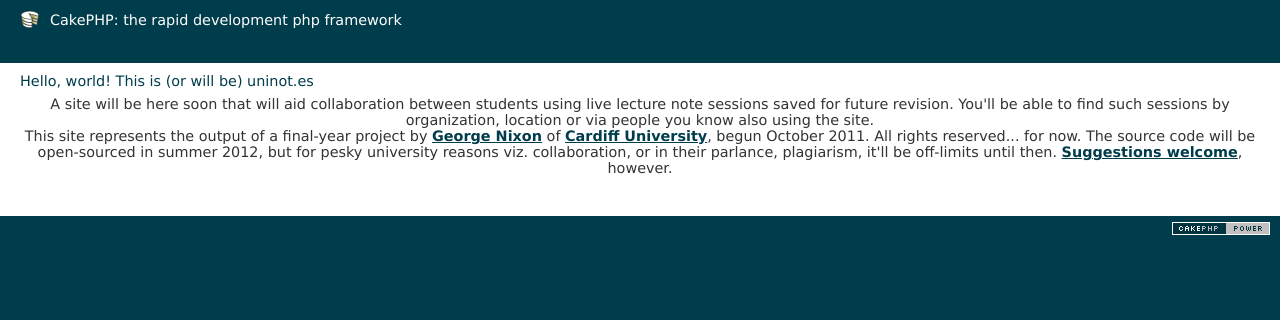
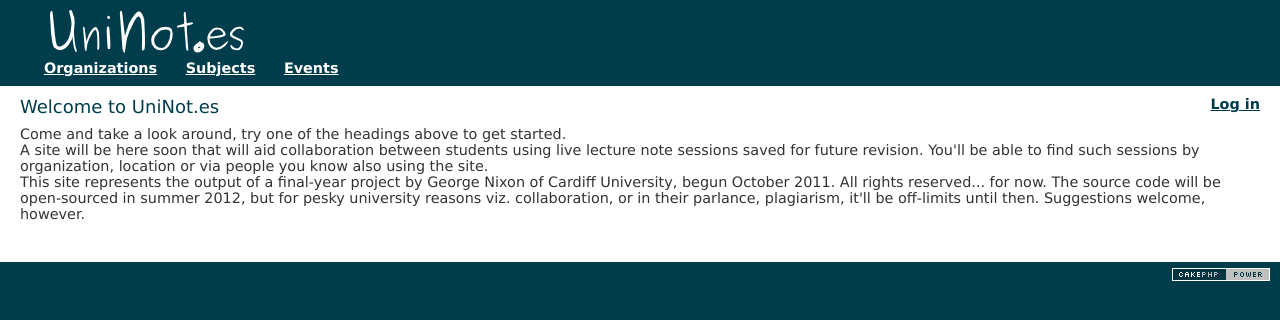
Before and after one commit to pipedreambomb/uninotes, a CakePHP app: the page made by app/views/pages/home.ctp in a window 1280 px wide. Shown: the top 320 px of the page. Run offline with PHP 8.4 and a stand-in for CakePHP, Linux system fonts and the light colour scheme; the template is opened without the code that fills it, so the values that code supplies are empty; some libraries are stand-ins or nearby versions.

Commit message:
Completed user story: Logo & site template with links at top; homepage

```diff
--- a/app/views/layouts/default.ctp
+++ b/app/views/layouts/default.ctp
@@ -22,13 +22,14 @@
     <head>
         <?php echo $this->Html->charset(); ?>
         <title>
-            <?php __('CakePHP: the rapid development php framework:'); ?>
+            <?php __('UniNot.es: One place for everyone\'s notes!'); ?>
             <?php echo $title_for_layout; ?>
         </title>
         <?php
         echo $this->Html->meta('icon');
 
         echo $this->Html->css('cake.generic');
+        echo $this->Html->css('uninotes');
 
         echo $scripts_for_layout;
         ?>
@@ -36,22 +37,41 @@
     <body>
         <div id="container">
             <div id="header">
-                <h1><?php echo $this->Html->link(__('CakePHP: the rapid development php framework', true), 'http://cakephp.org'); ?></h1>
+                <h1>
+    <?php echo $this->Html->image("logo.png", array(
+    "alt" => "UniNot.es logo",
+    'url' => array('controller' => 'pages', 'action' => 'display', 'home')
+    )); ?>
+
+                </h1>
+
+                <div id="navlinks">
+                    <ul class="inline-headings">
+                        <li>
+                            <? echo $this->Html->link('Organizations', array('controller' => 'organizations', 'action' => 'index'));?>
+                        </li>
+                        <li>
+                            <? echo $this->Html->link('Subjects', array('controller' => 'subjects', 'action' => 'index'));?>
+                        </li>
+                        <li>
+                            <? echo $this->Html->link('Events', array('controller' => 'events', 'action' => 'index'));?>
+                        </li>
+                    </ul>
+                </div>
+            </div>
+            <div id="content">
+
+                <div id="login" style ="float:right">
                 <?php if (!empty($user)) { ?>
                     Welcome back <?php echo $user['username']; ?>!
 
                     <?php
-                    echo $this->Html->link('Log out', array('plugin' => null,
-                        'admin' => false, 'controller' => 'users', 'action' => 'logout'));
+                    echo $this->Html->link('Log out', array('controller' => 'users', 'action' => 'logout'));
                 } else {
-
-                    echo $this->Html->link('Log in', array('plugin' => null,
-                        'admin' => false, 'controller' => 'users', 'action' => 'login'));
+                    echo $this->Html->link('Log in', array('controller' => 'users', 'action' => 'login'));
                 }
                 ?>
-
-            </div>
-            <div id="content">
+                </div>
 
                 <?php echo $this->Session->flash(); ?>
                 <?php echo $this->Session->flash('auth'); ?>
--- a/app/views/pages/home.ctp
+++ b/app/views/pages/home.ctp
@@ -1,5 +1,6 @@
-<? $this->layout = 'home'; ?>
-<h1>Hello, world! This is (or will be) uninot.es</h1>
-	<p align="center">A site will be here soon that will aid collaboration between students using live lecture note sessions saved for future revision. You'll be able to find such sessions by organization, location or via people you know also using the site.</p>
-	<p align="center">This site represents the output of a final-year project by <a title="" href="http://www.georgenixon.co.uk">George Nixon</a> of <a href="http://cs.cf.ac.uk">Cardiff University</a>, begun October 2011. All rights reserved... for now. The source code will be open-sourced in summer 2012, but for pesky university reasons viz. collaboration, or in their parlance, plagiarism, it'll be off-limits until then. <a title="" href="mailto:g@georgenixon.co.uk">Suggestions welcome</a>,
-	however.</p>
+<h1>Welcome to UniNot.es</h1>
+<p>Come and take a look around, try one of the headings above to get started.</p>
+
+<p>A site will be here soon that will aid collaboration between students using live lecture note sessions saved for future revision. You'll be able to find such sessions by organization, location or via people you know also using the site.</p>
+
+<p>This site represents the output of a final-year project by George Nixon of Cardiff University, begun October 2011. All rights reserved... for now. The source code will be open-sourced in summer 2012, but for pesky university reasons viz. collaboration, or in their parlance, plagiarism, it'll be off-limits until then. Suggestions welcome, however.</p>
--- /dev/null
+++ b/app/webroot/css/uninotes.css
@@ -0,0 +1,35 @@
+/*
+    Document   : uninotes
+    Created on : 01-Feb-2012, 20:16:33
+    Author     : g
+    Description:
+        Purpose of the stylesheet follows.
+*/
+
+/*
+   TODO customize this sample style
+   Syntax recommendation http://www.w3.org/TR/REC-CSS2/
+*/
+
+root {
+    display: block;
+}
+
+#header a {
+	color: #FFF !important;
+}
+
+#header h1 {
+	background-image: none;
+}
+
+#content h1 {
+	font-size: large
+}
+
+ul.inline-headings{
+  display:inline-block;
+}
+ul.inline-headings li {
+    display: inline-block;
+}
```
Also changed, not shown: app/controllers/pages_controller.php (added, +91 -0 lines), app/views/layouts/home.ctp (deleted, +0 -16 lines), app/webroot/img/logo.png (added), 2 other files.
